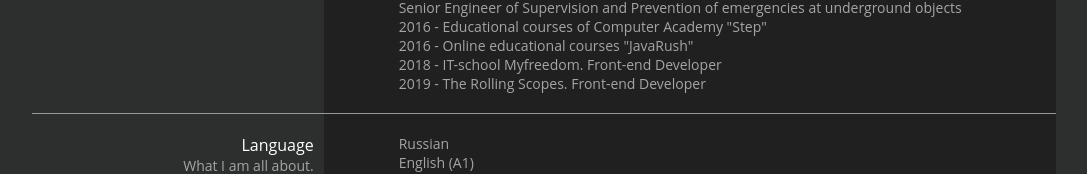
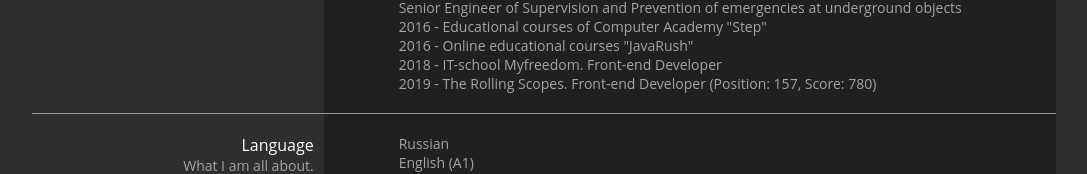
Before and after one commit to SBurnt/rsschool-cv, a plain HTML site: page index.html in a window 1280 px wide. Shown: the part 1308-1482 px from the top of the page, without its empty margins (96-1183 px from the left). Drawn offline with Linux system fonts and the light colour scheme.

Commit message:
refactor: change training information

```diff
--- a/index.html
+++ b/index.html
@@ -125,7 +125,7 @@
         <p>2016 - Educational courses of Computer Academy "Step"</p>
         <p>2016 - Online educational courses "JavaRush"</p>
         <p>2018 - IT-school Myfreedom. Front-end Developer</p>
-        <p>2019 - The Rolling Scopes. Front-end Developer</p>
+        <p>2019 - The Rolling Scopes. Front-end Developer (Position: 157, Score: 780)</p>
       </div>
     </section>
     <section class="section-language">
```
